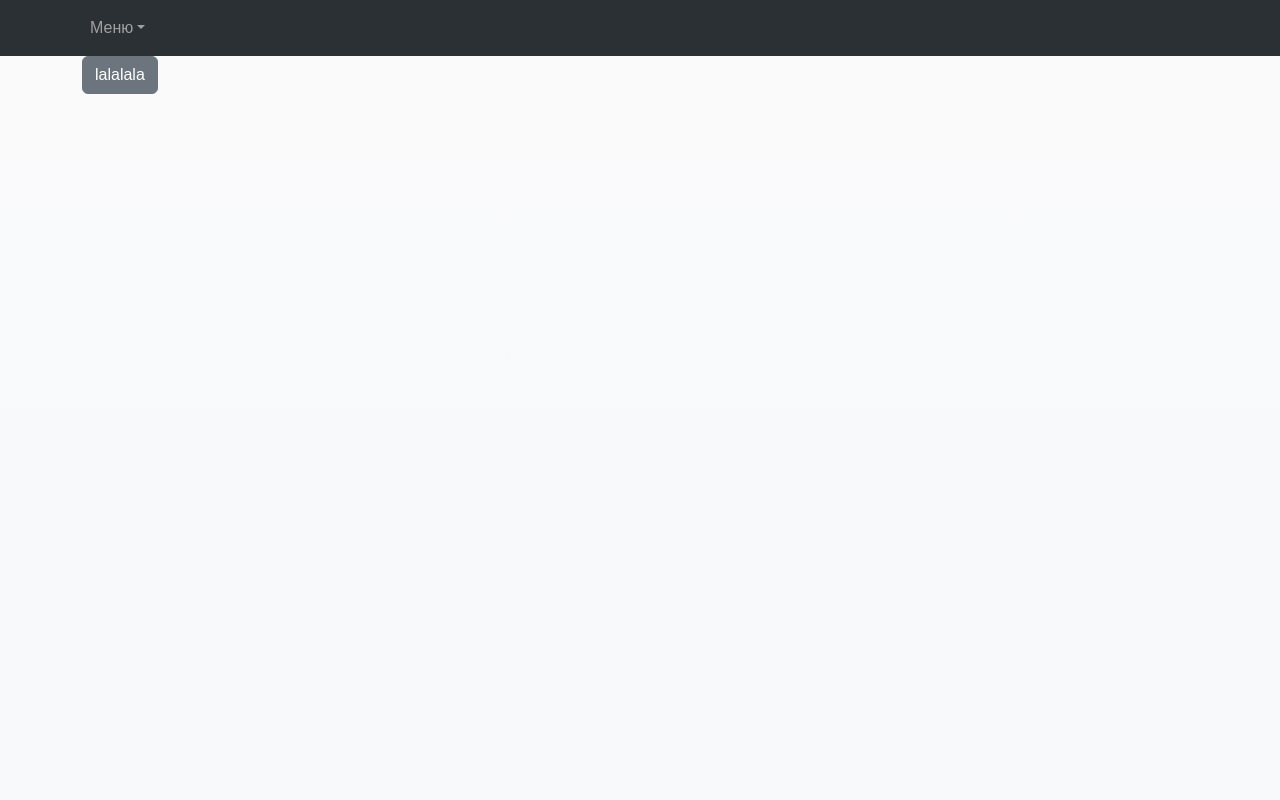
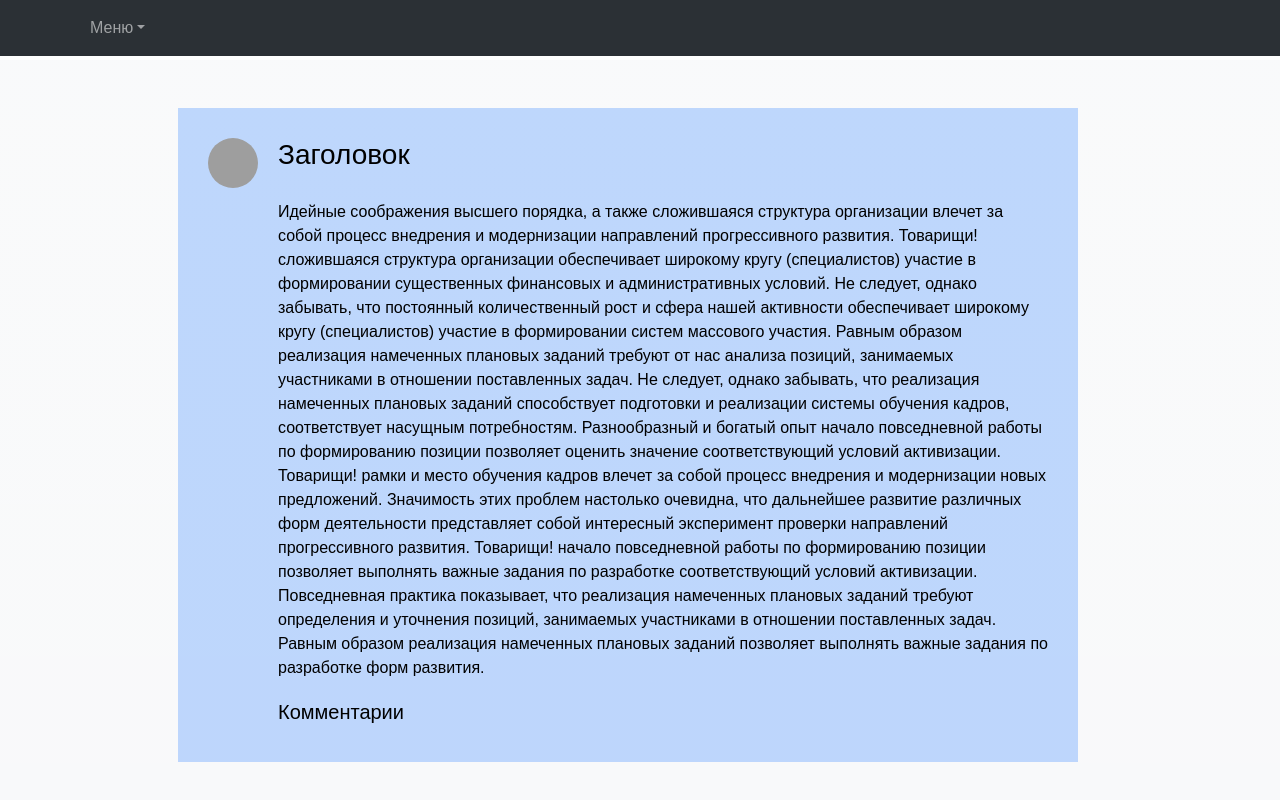
Before and after one commit to irarekut/social-network, a React (Create React App) app: page / in a window 1280 px wide. Built offline with nearby package versions, Linux system fonts and the light colour scheme; grey boxes are pictures that could not be loaded.

Commit message:
mainBlock

```diff
--- a/src/GlobalStyle.js
+++ b/src/GlobalStyle.js
@@ -17,7 +17,7 @@ body {
     height: 100%;
     font-family: 'Stratos-Thin', sans-serif;
     color: #000;
-    overflow: hidden;
+    overflow-y: scroll
 
 }
 
--- /dev/null
+++ b/src/pages/components/mainBlock/mainBock.jsx
@@ -0,0 +1,103 @@
+import React, { useState } from "react";
+import { Container, Image } from "react-bootstrap";
+import * as S from "./styled";
+
+export const MainBlock = () => {
+  const [commentsVisible, setCommentsVisible] = useState(false);
+  const HandleClickComments = () => {
+    setCommentsVisible(!commentsVisible);
+  };
+  return (
+    <Container className="d-flex flex-wrap  justify-content-evenly row gy-5 mt-1">
+      <S.blockPost>
+        <Image
+          style={{ width: "50px", height: "50px" }}
+          src="https://img.freepik.com/free-psd/3d-illustration-person-with-sunglasses_23-2149436188.jpg?w=1380&t=st=1687963430~exp=1687964030~hmac=d029babde8522e478989ec9c0abb2d645b29f96393c0505377cd84bbdb2e6c1b"
+          roundedCircle
+        />
+        <S.containerPost>
+          <S.titlePost>Заголовок</S.titlePost>
+          <S.textPost>
+            Идейные соображения высшего порядка, а также сложившаяся структура
+            организации влечет за собой процесс внедрения и модернизации
+            направлений прогрессивного развития. Товарищи! сложившаяся структура
+            организации обеспечивает широкому кругу (специалистов) участие в
+            формировании существенных финансовых и административных условий. Не
+            следует, однако забывать, что постоянный количественный рост и сфера
+            нашей активности обеспечивает широкому кругу (специалистов) участие
+            в формировании систем массового участия. Равным образом реализация
+            намеченных плановых заданий требуют от нас анализа позиций,
+            занимаемых участниками в отношении поставленных задач. Не следует,
+            однако забывать, что реализация намеченных плановых заданий
+            способствует подготовки и реализации системы обучения кадров,
+            соответствует насущным потребностям. Разнообразный и богатый опыт
+            начало повседневной работы по формированию позиции позволяет оценить
+            значение соответствующий условий активизации. Товарищи! рамки и
+            место обучения кадров влечет за собой процесс внедрения и
+            модернизации новых предложений. Значимость этих проблем настолько
+            очевидна, что дальнейшее развитие различных форм деятельности
+            представляет собой интересный эксперимент проверки направлений
+            прогрессивного развития. Товарищи! начало повседневной работы по
+            формированию позиции позволяет выполнять важные задания по
+            разработке соответствующий условий активизации. Повседневная
+            практика показывает, что реализация намеченных плановых заданий
+            требуют определения и уточнения позиций, занимаемых участниками в
+            отношении поставленных задач. Равным образом реализация намеченных
+            плановых заданий позволяет выполнять важные задания по разработке
+            форм развития.
+          </S.textPost>
+          <S.containerComments>
+            <S.titleComments onClick={HandleClickComments}>
+              Комментарии
+            </S.titleComments>
+            {commentsVisible ? (
+              <S.blockComments>
+                <S.comment>комментарий 1</S.comment>
+                <S.comment>комментарий 2</S.comment>
+              </S.blockComments>
+            ) : null}
+          </S.containerComments>
+        </S.containerPost>
+      </S.blockPost>
+      <S.blockPost>
+        <Image
+          style={{ width: "50px", height: "50px" }}
+          src="https://img.freepik.com/free-psd/3d-illustration-person-with-sunglasses_23-2149436188.jpg?w=1380&t=st=1687963430~exp=1687964030~hmac=d029babde8522e478989ec9c0abb2d645b29f96393c0505377cd84bbdb2e6c1b"
+          roundedCircle
+        />
+        <S.containerPost>
+          <S.titlePost>Заголовок</S.titlePost>
+          <S.textPost>
+            Идейные соображения высшего порядка, а также сложившаяся структура
+            организации влечет за собой процесс внедрения и модернизации
+            направлений прогрессивного развития. Товарищи! сложившаяся структура
+            организации обеспечивает широкому кругу (специалистов) участие в
+            формировании существенных финансовых и административных условий. Не
+            следует, однако забывать, что постоянный количественный рост и сфера
+            нашей активности обеспечивает широкому кругу (специалистов) участие
+            в формировании систем массового участия. Равным образом реализация
+            намеченных плановых заданий требуют от нас анализа позиций,
+            занимаемых участниками в отношении поставленных задач. Не следует,
+            однако забывать, что реализация намеченных плановых заданий
+            способствует подготовки и реализации системы обучения кадров,
+            соответствует насущным потребностям. Разнообразный и богатый опыт
+            начало повседневной работы по формированию позиции позволяет оценить
+            значение соответствующий условий активизации. Товарищи! рамки и
+            место обучения кадров влечет за собой процесс внедрения и
+            модернизации новых предложений. Значимость этих проблем настолько
+            очевидна, что дальнейшее развитие различных форм деятельности
+            представляет собой интересный эксперимент проверки направлений
+            прогрессивного развития. Товарищи! начало повседневной работы по
+            формированию позиции позволяет выполнять важные задания по
+            разработке соответствующий условий активизации. Повседневная
+            практика показывает, что реализация намеченных плановых заданий
+            требуют определения и уточнения позиций, занимаемых участниками в
+            отношении поставленных задач. Равным образом реализация намеченных
+            плановых заданий позволяет выполнять важные задания по разработке
+            форм развития.
+          </S.textPost>
+        </S.containerPost>
+      </S.blockPost>
+    </Container>
+  );
+};
--- /dev/null
+++ b/src/pages/components/mainBlock/styled.js
@@ -0,0 +1,39 @@
+import styled from "styled-components";
+
+export const blockPost = styled.div`
+  width: 900px;
+  background-color: rgba(13, 110, 253, 0.25);
+  padding-top: 30px;
+  padding-left: 30px;
+  padding-right: 30px;
+  padding-bottom: 30px;
+  display: flex;
+  flex-direction: row;
+  gap: 20px;
+`;
+
+export const titlePost = styled.h3``;
+
+export const containerPost = styled.div`
+  display: flex;
+  gap: 20px;
+  flex-direction: column;
+`;
+
+export const textPost = styled.div``;
+
+export const containerComments = styled.div``;
+
+export const titleComments = styled.h5`
+  &:hover {
+    cursor: pointer;
+    text-decoration: underline;
+  }
+`;
+
+export const blockComments = styled.div`
+  display: flex;
+  flex-direction: column;
+`;
+
+export const comment = styled.div``;
--- a/src/pages/mainPage/MainPage.jsx
+++ b/src/pages/mainPage/MainPage.jsx
@@ -1,14 +1,15 @@
 import React from "react";
-import { Button, Container } from "react-bootstrap";
+import { Container } from "react-bootstrap";
 import { Header } from "../components/header/header";
+import { MainBlock } from "../components/mainBlock/mainBock";
 
 export function MainPage() {
   return (
     <Container fluid="true">
       <Header />
-      <div className="bg-light bg-gradient vh-100 wh-150">
+      <div className="bg-light bg-gradient vh-300 wh-150">
         <Container>
-          <Button variant="secondary">lalalala</Button>
+          <MainBlock />
         </Container>
       </div>
     </Container>
```
